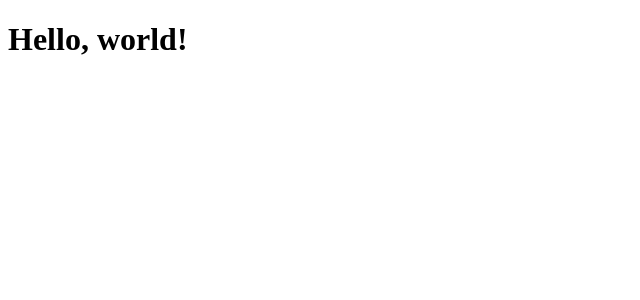
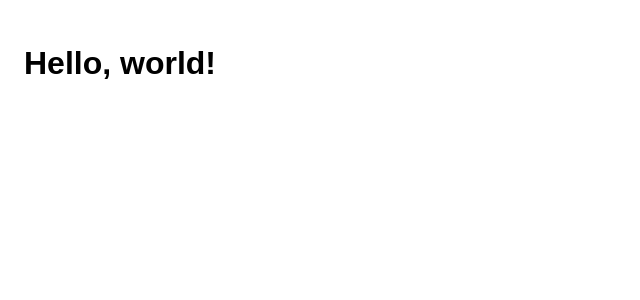
Before and after one commit to ashleemboyer/react-boilerplate, a React app: page / in a window 1280 px wide. Shown: the top 300 px of the page, without its empty margins (0-640 px from the left). Built offline with nearby package versions, Linux system fonts and the light colour scheme.

Commit message:
Adding style-loader and css-loader

```diff
--- a/package.json
+++ b/package.json
@@ -25,7 +25,9 @@
     "@babel/preset-env": "^7.14.4",
     "@babel/preset-react": "^7.13.13",
     "babel-loader": "^8.2.2",
+    "css-loader": "^5.2.6",
     "html-webpack-plugin": "^5.3.1",
+    "style-loader": "^2.0.0",
     "webpack": "^5.38.1",
     "webpack-cli": "^4.7.0",
     "webpack-dev-server": "^3.11.2",
--- a/src/index.js
+++ b/src/index.js
@@ -1,5 +1,6 @@
 import React from 'react';
 import ReactDOM from 'react-dom';
 import App from './App';
+import './styles.css';
 
 ReactDOM.render(<App />, document.getElementById('app'));
--- /dev/null
+++ b/src/styles.css
@@ -0,0 +1,9 @@
+* {
+  box-sizing: border-box;
+}
+
+body {
+  margin: 0;
+  font-family: sans-serif;
+  padding: 24px;
+}
--- a/webpack.config.base.js
+++ b/webpack.config.base.js
@@ -17,6 +17,11 @@
           presets: ['@babel/preset-env', '@babel/preset-react'],
         },
       },
+      {
+        test: /\.css$/,
+        use: ['style-loader', 'css-loader'],
+        exclude: /node_modules/,
+      },
     ],
   },
   plugins: [new HtmlWebpackPlugin({ template: './src/index.html' })],
```
Also changed, not shown: 1 other file (tests, documents, lock files or other folders).
